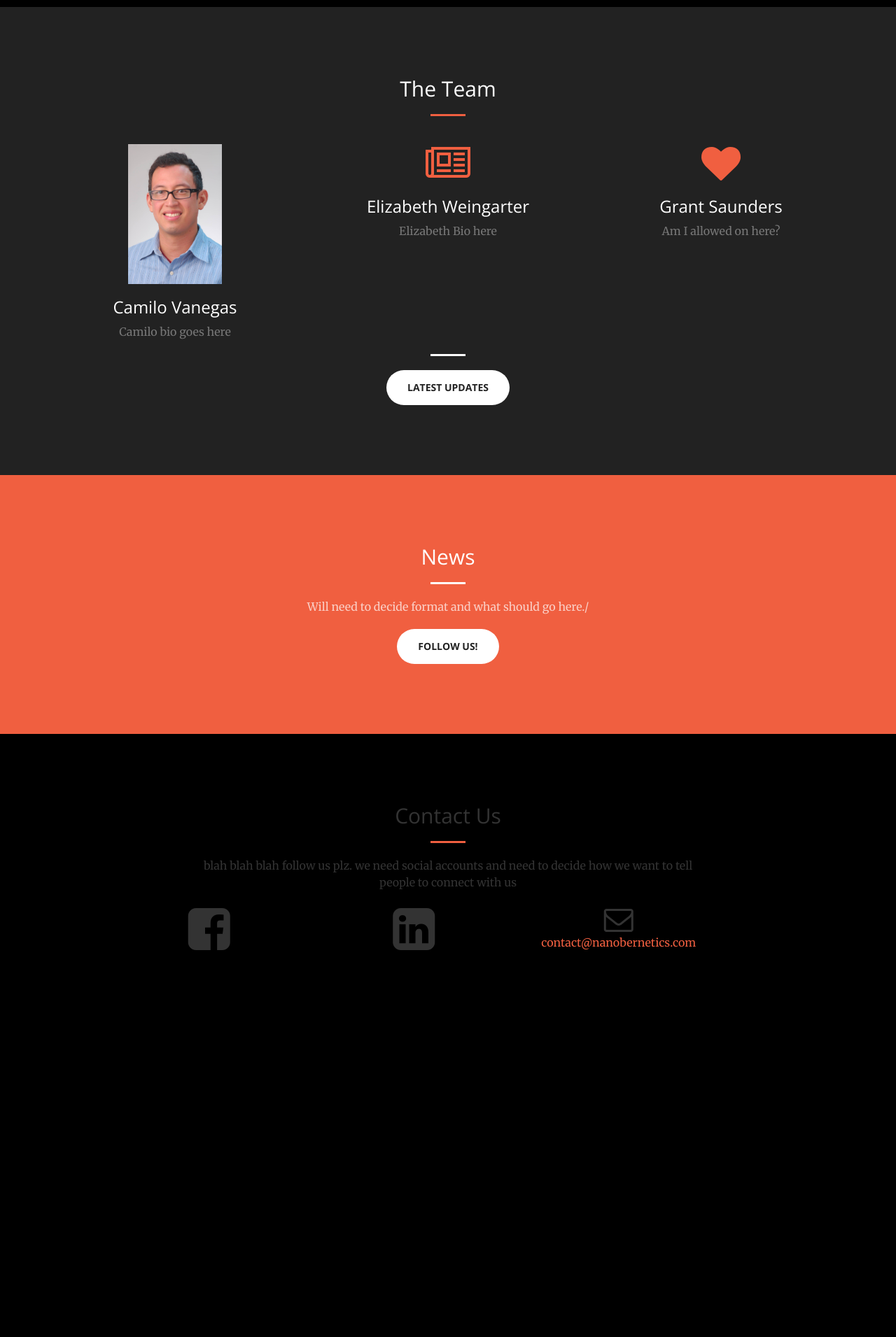
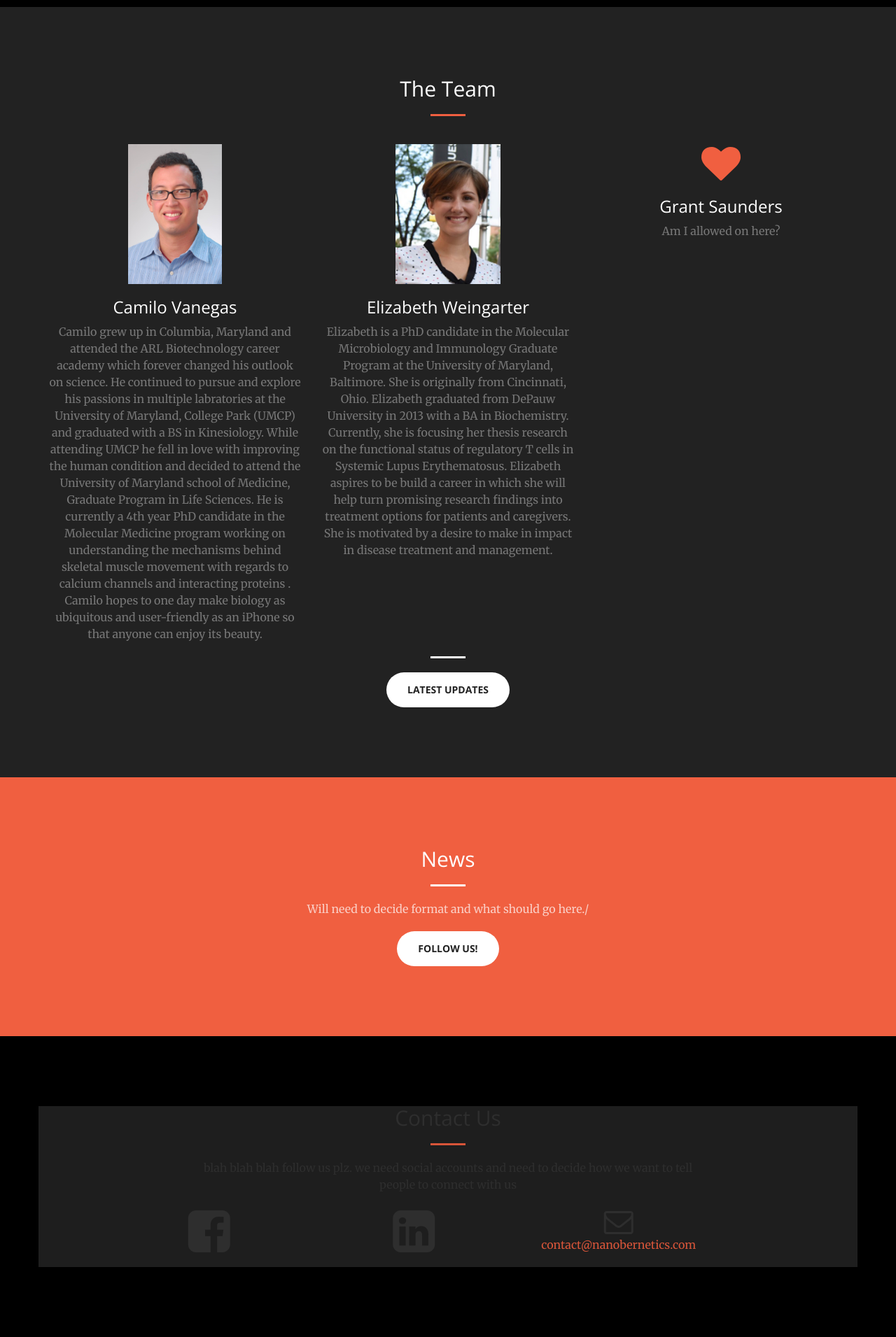
Before and after one commit to gh4x/Nanobernetics, a Django app: page /index/ in a window 1280 px wide. Shown: the part 1920-3831 px from the top of the page at 70% size. Before the commit the page ends 3278 px from the top, so only its background shows below. Run offline with Django 3.2, Linux system fonts and the light colour scheme; style sheets or scripts are compiled from the project's sources; some libraries are stand-ins or nearby versions.

Commit message:
video background. images. css

```diff
--- a/welcome/static/css/base.css
+++ b/welcome/static/css/base.css
@@ -37,3 +37,8 @@ video {
 .nano-orange {
     color: orange;
 }
+
+#homeHeading {
+    background: #222;
+    opacity: 0.9;
+}
--- a/welcome/templates/welcome/index.html
+++ b/welcome/templates/welcome/index.html
@@ -36,7 +36,11 @@
 </head>
 
 <body id="page-top">
-
+    <video poster="/static/images/construction.jpg" id="bgvid" playsinline autoplay muted>
+        <!-- WCAG general accessibility recommendation is that media such as background video play through only once. Loop turned on for the purposes of illustration; if removed, the end of the video will fade in the same way created by pressing the "Pause" button  -->
+        <source src="/static/videos/construction.webm" type="video/webm">
+        <source src="/static/videos/construction.mp4" type="video/mp4">
+    </video>
     <nav id="mainNav" class="navbar navbar-default navbar-fixed-top">
         <div class="container-fluid">
             <!-- Brand and toggle get grouped for better mobile display -->
@@ -75,7 +79,7 @@
     <header>
         <div class="header-content">
             <div class="header-content-inner">
-                <h1 id="homeHeading">Optimizing nanotechnology to revolutionize precision oncology medicine.</h1>
+                <h1 id="homeHeading" class="nano-orange">Optimizing nanotechnology to revolutionize precision oncology medicine.</h1>
                 <hr>
                 <p>text could go here...</p>
                 <a href="#about" class="btn btn-primary btn-xl page-scroll">Find Out More</a>
@@ -141,14 +145,30 @@
                         <!-- <i class="fa fa-4x fa-paper-plane text-primary sr-icons"></i> -->
                         <img src="/static/images/Vanegas-Headshot.jpg" height="200px">
                         <h3>Camilo Vanegas</h3>
-                        <p class="text-muted">Camilo bio goes here</p>
+                        <p class="text-muted">Camilo grew up in Columbia, Maryland and attended the ARL Biotechnology
+                            career academy which forever changed his outlook on science. He continued to pursue and
+                            explore his passions in multiple labratories at the University of Maryland, College Park
+                            (UMCP) and graduated with a BS in Kinesiology. While attending UMCP he fell in love with
+                            improving the human condition and decided to attend the University of Maryland school of
+                            Medicine, Graduate Program in Life Sciences. He is currently a 4th year PhD candidate in
+                            the Molecular Medicine program working on understanding the mechanisms behind skeletal
+                            muscle movement with regards to calcium channels and interacting proteins . Camilo hopes to
+                            one day make biology as ubiquitous and user-friendly as an iPhone so that anyone can enjoy
+                            its beauty. </p>
                     </div>
                 </div>
                 <div class="col-lg-4 col-md-4 text-center">
                     <div class="service-box">
-                        <i class="fa fa-4x fa-newspaper-o text-primary sr-icons"></i>
+                        <img src="/static/images/Weingarter-Headshot.png" height="200px">
                         <h3>Elizabeth Weingarter</h3>
-                        <p class="text-muted">Elizabeth Bio here</p>
+                        <p class="text-muted">Elizabeth is a PhD candidate in the Molecular Microbiology and
+                            Immunology Graduate Program at the University of Maryland, Baltimore. She is originally
+                            from Cincinnati, Ohio. Elizabeth graduated from DePauw University in 2013 with a BA in
+                            Biochemistry. Currently, she is focusing her thesis research on the functional status of
+                            regulatory T cells in Systemic Lupus Erythematosus. Elizabeth aspires to be build a career
+                            in which she will help turn promising research findings into treatment options for patients
+                            and caregivers. She is motivated by a desire to make in impact in disease treatment and
+                            management.</p>
                     </div>
                 </div>
                 <div class="col-lg-4 col-md-4 text-center">
@@ -184,7 +204,7 @@
 
     <section id="contact">
         <div class="container">
-            <div class="row">
+            <div class="row" id="homeHeading">
                 <div class="col-lg-8 col-lg-offset-2 text-center">
                     <h2 class="section-heading">Contact Us</h2>
                     <hr class="primary">
@@ -219,20 +239,6 @@
     <!-- Theme JavaScript -->
     <script src="/static/js/creative.min.js"></script>
 
-    <!-- Google ANalytics -->
-    <script>
-      (function(i,s,o,g,r,a,m){i['GoogleAnalyticsObject']=r;i[r]=i[r]||function(){
-      (i[r].q=i[r].q||[]).push(arguments)},i[r].l=1*new Date();a=s.createElement(o),
-      m=s.getElementsByTagName(o)[0];a.async=1;a.src=g;m.parentNode.insertBefore(a,m)
-      })(window,document,'script','https://www.google-analytics.com/analytics.js','ga');
-
-      ga('create', 'UA-83876753-1', 'auto');
-      ga('send', 'pageview');
-
-    </script>
-
 </body>
 
-
-
 </html>
```
Also changed, not shown: welcome/static/images/Weingarter-Headshot.png (added), welcome/static/images/header.old.jpg (added), 2 other files.
